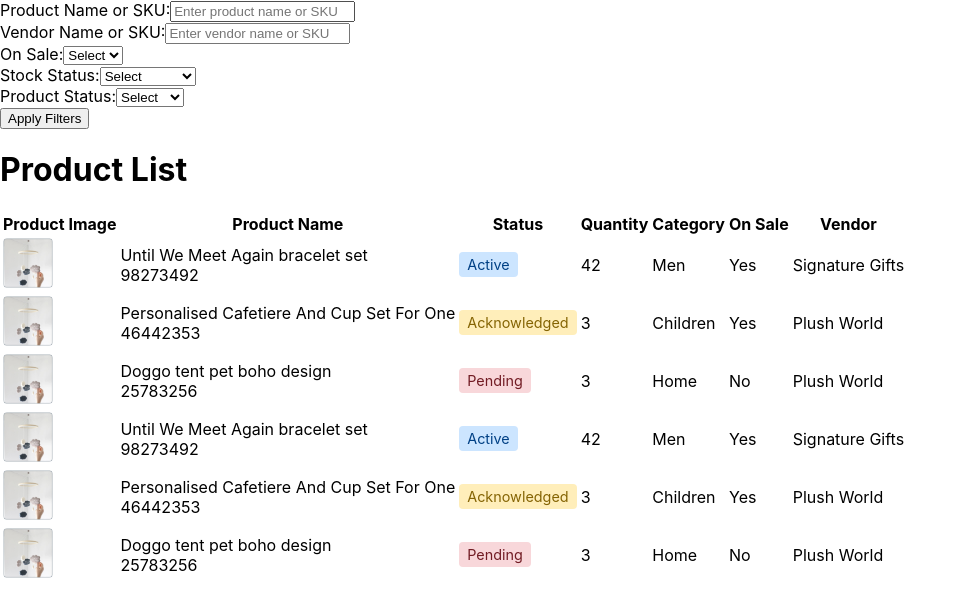
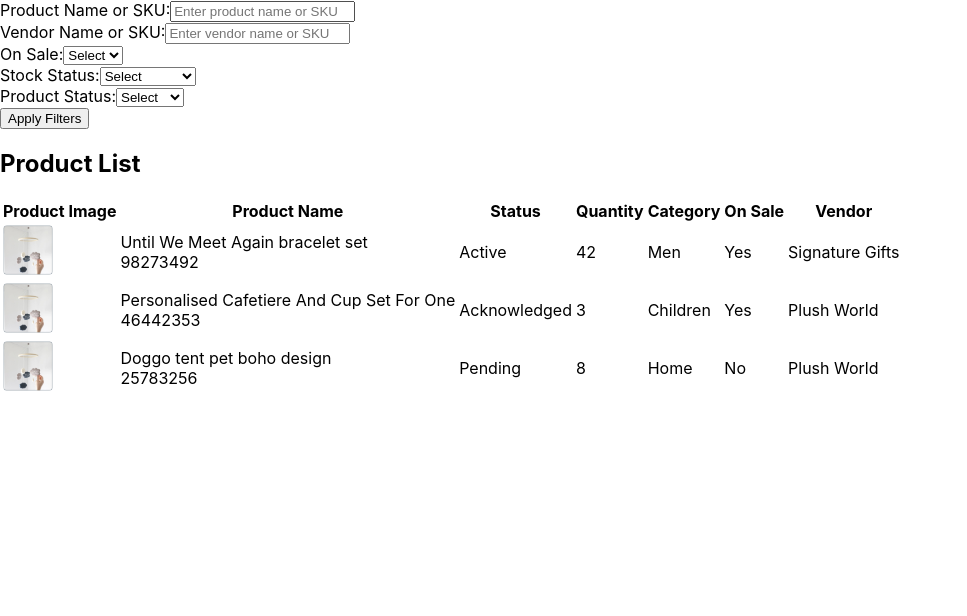
Before and after one commit to smas0900/product_search, a React (Create React App) app: page / in a window 1280 px wide. Shown: the top 616 px of the page, without its empty margins (0-967 px from the left). Built offline with nearby package versions, Linux system fonts and the light colour scheme; data requests are answered from the project's data file.

Commit message:
add code

```diff
--- a/db.json
+++ b/db.json
@@ -26,40 +26,7 @@
         "id": 3,
         "name": "Doggo tent pet boho design",
         "status": "Pending",
-        "qty": 3,
-        "category": "Home",
-        "onSale": false,
-        "vendor": "Plush World",
-        "image": "/images/image.png",
-        "sku": "25783256"
-      },
-      {
-        "id": 4,
-        "name": "Until We Meet Again bracelet set",
-        "status": "Active",
-        "qty": 42,
-        "category": "Men",
-        "onSale": true,
-        "vendor": "Signature Gifts",
-        "image": "/images/image.png",
-        "sku": "98273492"
-      },
-      {
-        "id": 5,
-        "name": "Personalised Cafetiere And Cup Set For One",
-        "status": "Acknowledged",
-        "qty": 3,
-        "category": "Children",
-        "onSale": true,
-        "vendor": "Plush World",
-        "image": "/images/image.png",
-        "sku": "46442353"
-      },
-      {
-        "id": 6,
-        "name": "Doggo tent pet boho design",
-        "status": "Pending",
-        "qty": 3,
+        "qty": 8,
         "category": "Home",
         "onSale": false,
         "vendor": "Plush World",
--- a/src/App.js
+++ b/src/App.js
@@ -4,41 +4,66 @@ import ProductList from './components/Products/ProductList';
 import Navbar from './components/Navigation/nav';
 
 const App = () => {
-  // Filter states
   const [productQuery, setProductQuery] = useState('');
   const [vendorQuery, setVendorQuery] = useState('');
   const [onSale, setOnSale] = useState('');
   const [stockStatus, setStockStatus] = useState('');
   const [productStatus, setProductStatus] = useState('');
-  const [products, setProducts] = useState([]); // State for holding the products
+  const [products, setProducts] = useState([]);
+  const [filteredProducts, setFilteredProducts] = useState([]);
 
-  // Fetch filtered products based on filters
+  // Fetch products from the API
   useEffect(() => {
-    const fetchFilteredProducts = async () => {
+    const fetchProducts = async () => {
       try {
-        const response = await fetch('http://localhost:5000/products', {
-          method: 'GET',
-          headers: {
-            'Content-Type': 'application/json',
-          },
-          // Send filters as query parameters to the server
-          body: JSON.stringify({
-            productQuery,
-            vendorQuery,
-            onSale,
-            stockStatus,
-            productStatus,
-          }),
-        });
+        const response = await fetch('http://localhost:5000/products');
         const data = await response.json();
-        setProducts(data); // Set filtered products received from the server
+        setProducts(data);
+        setFilteredProducts(data);
       } catch (error) {
-        console.error('Error fetching filtered products:', error);
+        console.error('Error fetching products:', error);
       }
     };
+    fetchProducts();
+  }, []);
 
-    fetchFilteredProducts();
-  }, [productQuery, vendorQuery, onSale, stockStatus, productStatus]);
+  // Updated useEffect to apply filters whenever filter criteria change
+  useEffect(() => {
+    let filtered = [...products];
+    console.log("Initial products:", filtered);
+
+    if (productQuery) {
+      filtered = filtered.filter(product =>
+        product.name.toLowerCase().includes(productQuery.toLowerCase()) ||
+        product.sku.toLowerCase().includes(productQuery.toLowerCase())
+      );
+      console.log("After productQuery filter:", filtered);
+    }
+
+    if (vendorQuery) {
+      filtered = filtered.filter(product =>
+        product.vendor.toLowerCase().includes(vendorQuery.toLowerCase())
+      );
+      console.log("After vendorQuery filter:", filtered);
+    }
+
+    if (onSale) {
+      filtered = filtered.filter(product => product.onSale === (onSale === 'yes'));
+      console.log("After onSale filter:", filtered);
+    }
+
+    if (stockStatus) {
+      filtered = filtered.filter(product => stockStatus === 'in_stock' ? product.qty > 0 : product.qty === 0);
+      console.log("After stockStatus filter:", filtered);
+    }
+
+    if (productStatus) {
+      filtered = filtered.filter(product => product.status === productStatus);
+      console.log("After productStatus filter:", filtered);
+    }
+
+    setFilteredProducts(filtered);
+  }, [products, productQuery, vendorQuery, onSale, stockStatus, productStatus]);
 
   return (
     <div className="App">
@@ -51,7 +76,7 @@ const App = () => {
         onStockStatusChange={setStockStatus}
         onProductStatusChange={setProductStatus}
       />
-      <ProductList products={products} />
+      <ProductList products={filteredProducts} />
     </div>
   );
 };
--- /dev/null
+++ b/src/components/Products/ProductList.js
@@ -0,0 +1,46 @@
+// src/components/Products/ProductList.js
+import React from 'react';
+
+const ProductList = ({ products }) => {
+  return (
+    <div className="product-list">
+      <h2>Product List</h2>
+      <table className="table table-bordered table-striped">
+        <thead>
+          <tr>
+            <th>Product Image</th>
+            <th>Product Name</th>
+            <th>Status</th>
+            <th>Quantity</th>
+            <th>Category</th>
+            <th>On Sale</th>
+            <th>Vendor</th>
+          </tr>
+        </thead>
+        <tbody>
+          {products.length > 0 ? (
+            products.map((product) => (
+              <tr key={product.sku}>
+                <td>
+                  <img src={product.image} alt={product.sku} style={{ width: '50px' }} />
+                </td>
+                <td>{product.name}<div className='as'>{product.sku}</div></td>
+                <td>{product.status}</td>
+                <td>{product.qty}</td>
+                <td>{product.category}</td>
+                <td>{product.onSale ? 'Yes' : 'No'}</td>
+                <td>{product.vendor}</td>
+              </tr>
+            ))
+          ) : (
+            <tr>
+              <td colSpan="7">No products found</td>
+            </tr>
+          )}
+        </tbody>
+      </table>
+    </div>
+  );
+};
+
+export default ProductList;
--- a/src/components/Products/ProductList.jsx
+++ /dev/null
@@ -1,61 +0,0 @@
-// ProductList.js
-import React, { useEffect, useState } from 'react';
-import './ProductList.css';
-const ProductList = () => {
-  const [products, setProducts] = useState([]);
-
-  // Fetch products from API
-  useEffect(() => {
-    const fetchProducts = async () => {
-      try {
-        const response = await fetch('http://localhost:5000/products'); // Replace with your API URL
-        const data = await response.json();
-        setProducts(data);
-      } catch (error) {
-        console.error('Error fetching products:', error);
-      }
-    };
-
-    fetchProducts();
-  }, []);
-
-  return (
-    <div className="container mt-5">
-      <h1>Product List</h1>
-      <table className="table table-bordered table-striped">
-        <thead>
-          <tr>
-            <th>Product Image</th>
-            <th>Product Name</th>
-            <th>Status</th>
-            <th>Quantity</th>
-            <th>Category</th>
-            <th>On Sale</th>
-            <th>Vendor</th>
-          </tr>
-        </thead>
-        <tbody>
-          {products.map((product) => (
-            <tr key={product.sku}>
-              <td>
-                <img src={product.image} alt={product.sku} style={{ width: '50px' }} />
-              </td>
-              <td>{product.name}<div className='as'>{product.sku}</div></td>
-              <td>
-                <span className={`status ${product.status.toLowerCase()}`}>
-                  {product.status}
-                </span>
-              </td>
-              <td>{product.qty}</td>
-              <td>{product.category}</td>
-              <td>{product.onSale ? 'Yes' : 'No'}</td>
-              <td>{product.vendor}</td>
-            </tr>
-          ))}
-        </tbody>
-      </table>
-    </div>
-  );
-};
-
-export default ProductList;
```
